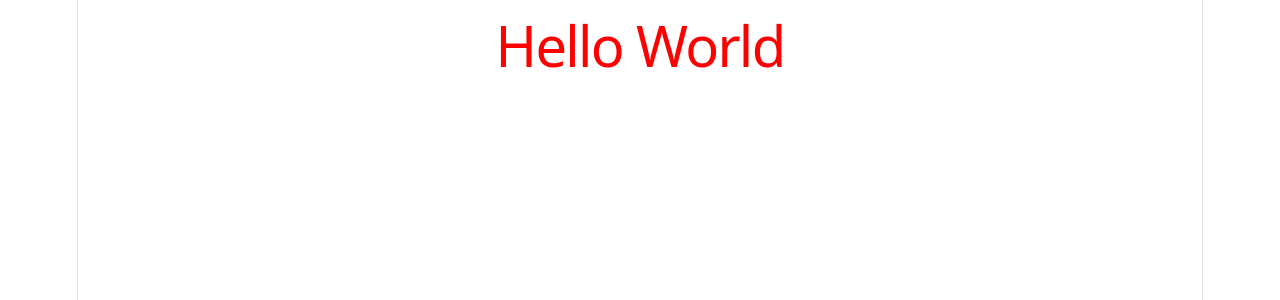
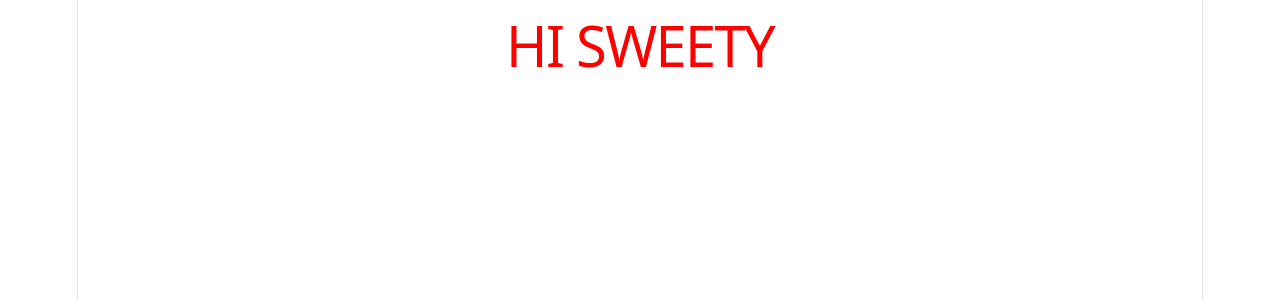
Before and after one commit to Saikiran-1913/Reactjs-new, a React (Vite) app: page / in a window 1280 px wide. Shown: the top 300 px of the page. Built offline with nearby package versions, Linux system fonts and the light colour scheme.

Commit message:
test case

```diff
--- a/src/App.jsx
+++ b/src/App.jsx
@@ -7,7 +7,7 @@ function App() {
 
   return (
     <>
-      <h1>Hello World</h1>
+      <h1>HI SWEETY</h1>
     </>
   )
 }
```
